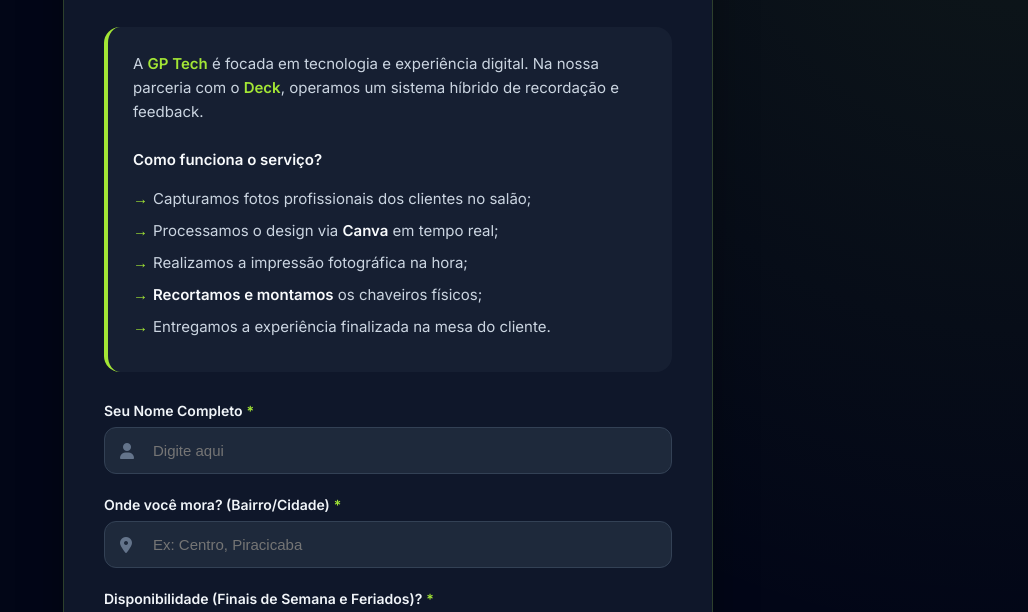
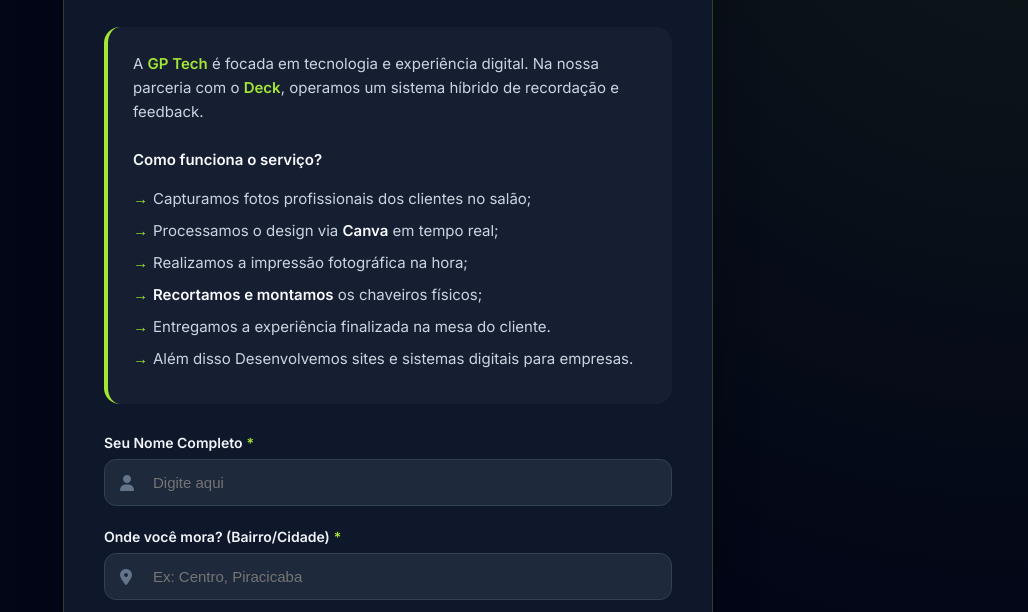
Before and after one commit to GabrielPiovesan10/Rt, a plain HTML site: page index.html in a window 1280 px wide. Shown: the part 162-774 px from the top of the page, without its empty margins (252-1280 px from the left). Drawn offline with Linux system fonts and the light colour scheme.

Commit message:
Update index.html

```diff
--- a/index.html
+++ b/index.html
@@ -201,6 +201,7 @@
             <li>Realizamos a impressão fotográfica na hora;</li>
             <li><b>Recortamos e montamos</b> os chaveiros físicos;</li>
             <li>Entregamos a experiência finalizada na mesa do cliente.</li>
+            <li>Além disso Desenvolvemos sites e sistemas digitais para empresas.</li>
         </ul>
     </div>
 
```
